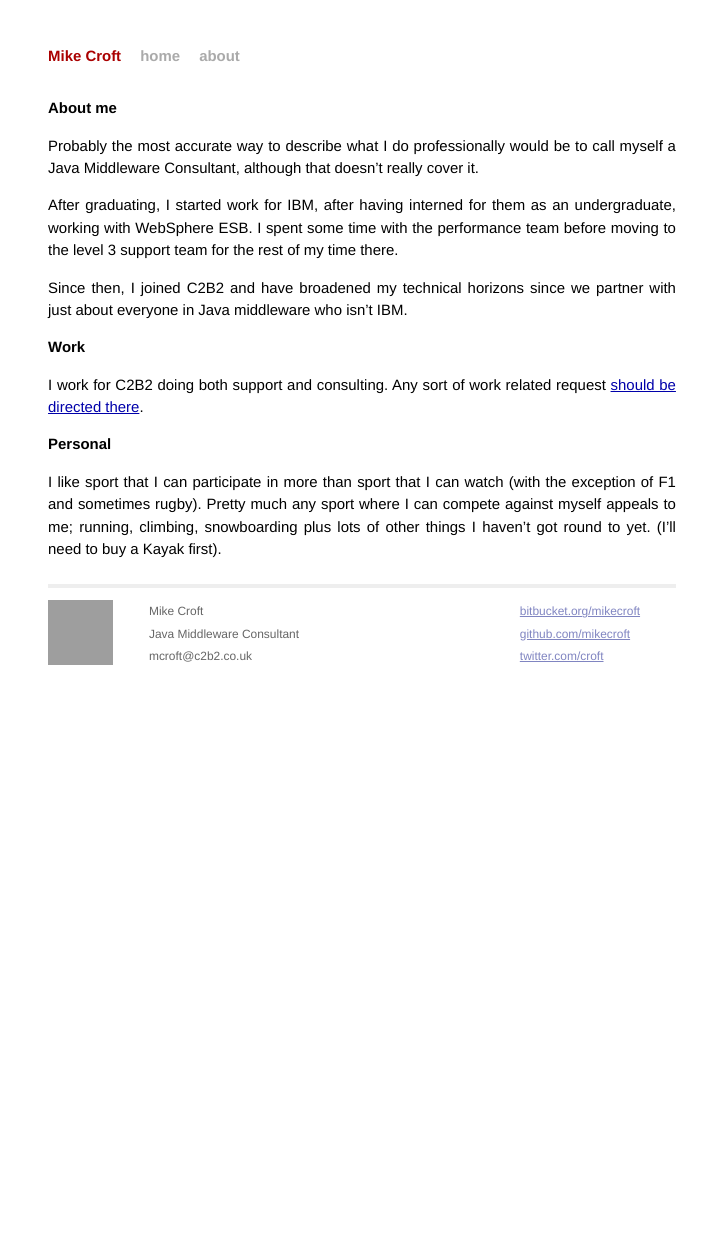
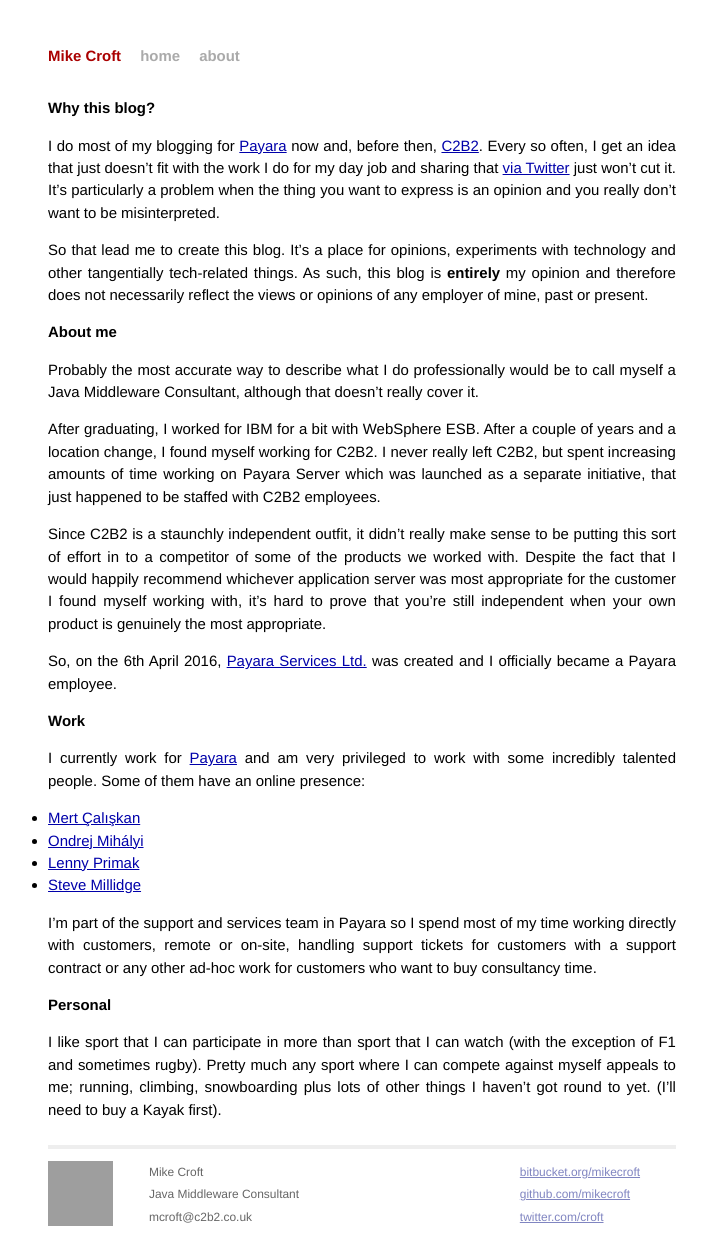
Before and after one commit to mikecroft/mikecroft.github.io, a Jekyll site: the page built from about/index.md, in a window 1280 px wide. Shown: the whole page, without its empty margins (278-985 px from the left). Built offline with Jekyll 4.4.1, drawn with Linux system fonts in a browser that asks for light colours; Markdown is read by kramdown in place of the engine named in the settings; before the commit the page ends 945 px from its top, so only the background shows below that; grey boxes are pictures that could not be loaded.

Commit message:
update to about page

```diff
--- a/about/index.md
+++ b/about/index.md
@@ -4,15 +4,29 @@
 ---
 
 
+# Why this blog?
+I do most of my blogging for [Payara](http://blog.payara.fish/) now and, before then, [C2B2](http://blog.c2b2.co.uk/). Every so often, I get an idea that just doesn't fit with the work I do for my day job and sharing that [via Twitter](https://twitter.com/croft) just won't cut it. It's particularly a problem when the thing you want to express is an opinion and you really don't want to be misinterpreted.
+
+So that lead me to create this blog. It's a place for opinions, experiments with technology and other tangentially tech-related things. As such, this blog is **entirely** my opinion and therefore does not necessarily reflect the views or opinions of any employer of mine, past or present.
+
 # About me
 Probably the most accurate way to describe what I do professionally would be to call myself a Java Middleware Consultant, although that doesn't really cover it.
 
-After graduating, I started work for IBM, after having interned for them as an undergraduate, working with WebSphere ESB. I spent some time with the performance team before moving to the level 3 support team for the rest of my time there.
+After graduating, I worked for IBM for a bit with WebSphere ESB. After a couple of years and a location change, I found myself working for C2B2. I never really left C2B2, but spent increasing amounts of time working on Payara Server which was launched as a separate initiative, that just happened to be staffed with C2B2 employees.
 
-Since then, I joined C2B2 and have broadened my technical horizons since we partner with just about everyone in Java middleware who isn't IBM.
+Since C2B2 is a staunchly independent outfit, it didn't really make sense to be putting this sort of effort in to a competitor of some of the products we worked with. Despite the fact that I would happily recommend whichever application server was most appropriate for the customer I found myself working with, it's hard to prove that you're still independent when your own product is genuinely the most appropriate.
+
+So, on the 6th April 2016, [Payara Services Ltd.](http://www.payara.fish/support) was created and I officially became a Payara employee.
 
 ## Work
-I work for C2B2 doing both support and consulting. Any sort of work related request [should be directed there](http://c2b2.co.uk/contact).
+I currently work for [Payara](https://twitter.com/Payara_Fish) and am very privileged to work with some incredibly talented people. Some of them have an online presence:
+
+ * [Mert Çalışkan](https://twitter.com/mertcal)
+ * [Ondrej Mihályi](https://twitter.com/omihalyi)
+ * [Lenny Primak](https://twitter.com/lprimak)
+ * [Steve Millidge](https://twitter.com/l33tj4v4)
+
+I'm part of the support and services team in Payara so I spend most of my time working directly with customers, remote or on-site, handling support tickets for customers with a support contract or any other ad-hoc work for customers who want to buy consultancy time.
 
 ## Personal
 I like sport that I can participate in more than sport that I can watch (with the exception of F1 and sometimes rugby). Pretty much any sport where I can compete against myself appeals to me; running, climbing, snowboarding plus lots of other things I haven't got round to yet. (I'll need to buy a Kayak first).
```
